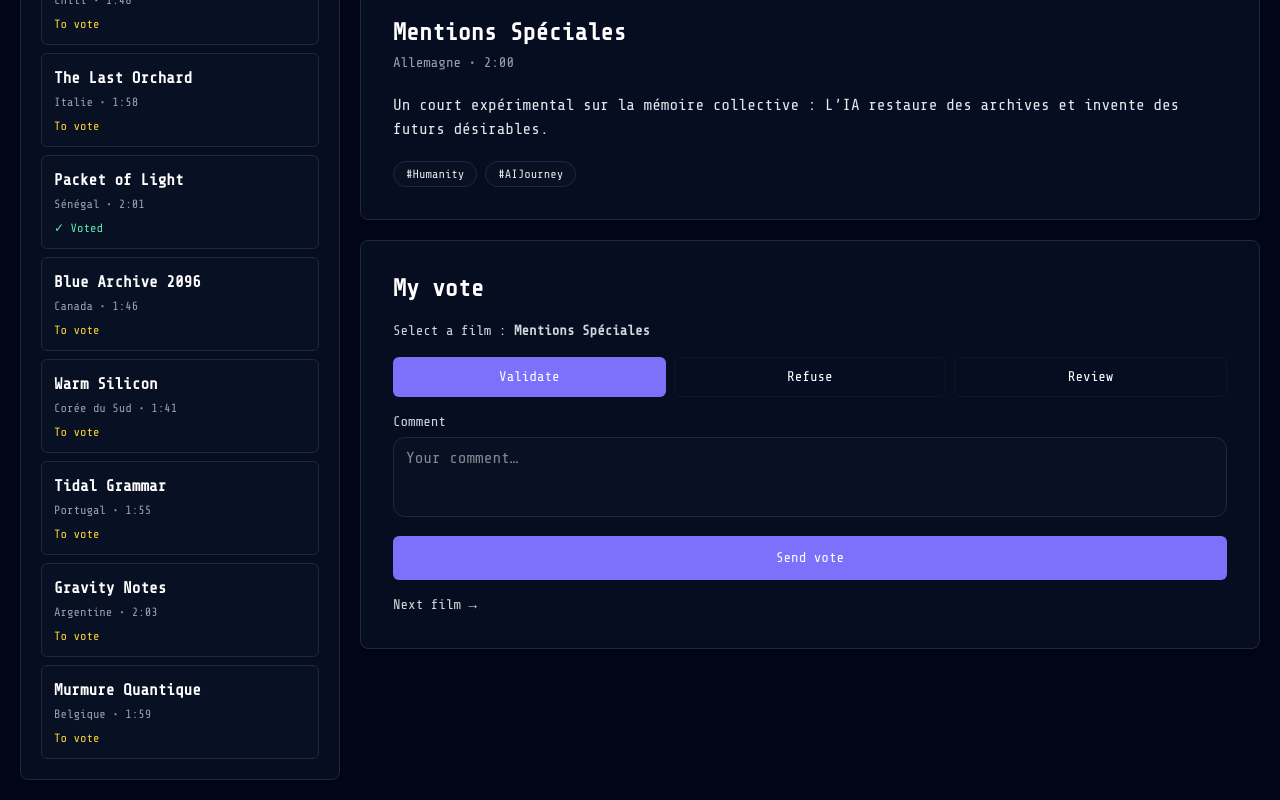
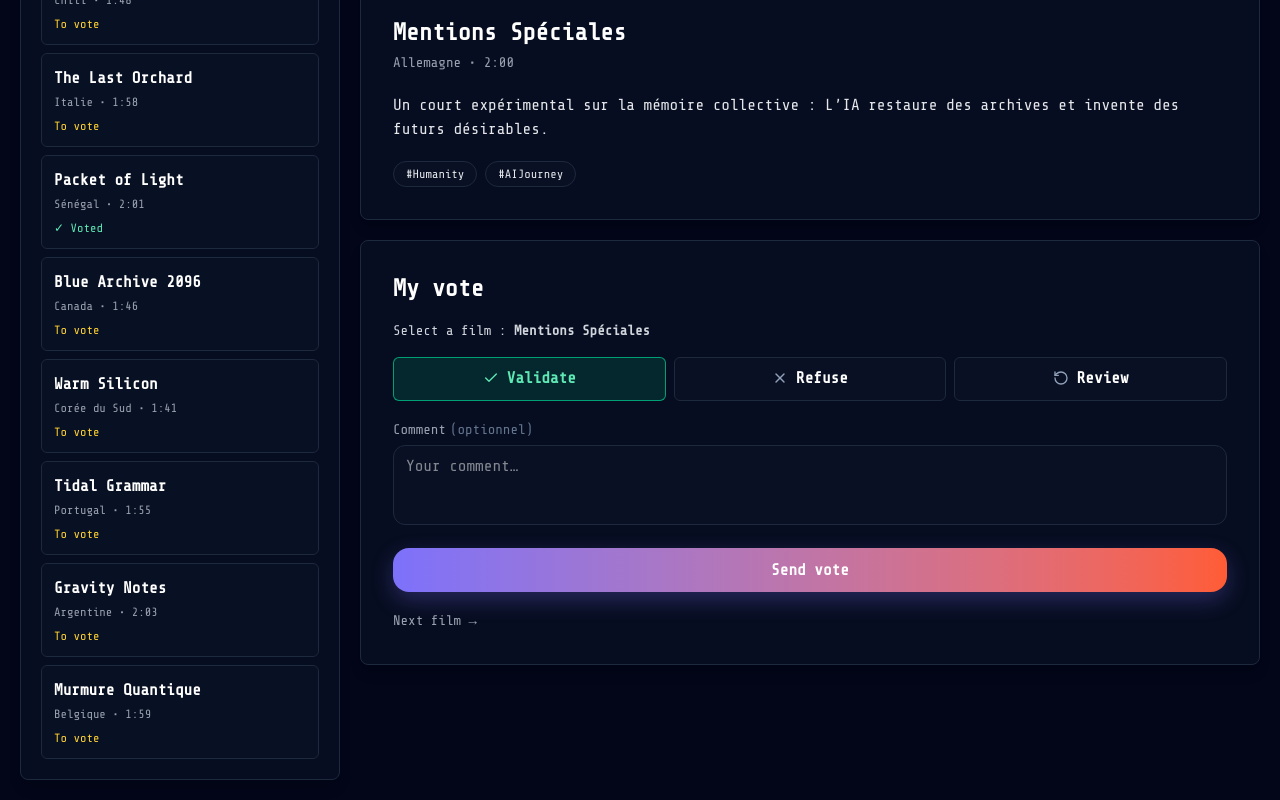
Before and after one commit to pascal-fortunati/marsAI, a React (Vite) app in the folder frontend/: page /jury in a window 1280 px wide. Shown: the part 787-1587 px from the top of the page. Built offline with nearby package versions, Linux system fonts and the light colour scheme.

Commit message:
refactor(jury): harmoniser les boutons de Mon vote (icônes/couleurs) et la typo de FilmSearch
- inspirer les boutons de Mon vote des statuts "À voter", "Voté", etc.

```diff
--- a/frontend/src/view/jury/FilmSearch.tsx
+++ b/frontend/src/view/jury/FilmSearch.tsx
@@ -19,7 +19,7 @@ export function FilmSearch({ query, onSearch, disabled }: FilmSearchProps) {
           aria-hidden="true"
         />
         <input
-          className="flex-1 rounded border border-slate-800 bg-slate-900/30 py-2 pl-12 pr-3 text-white placeholder:text-white/45 focus:outline-none focus:ring-2 focus:ring-primary"
+          className="f-mono flex-1 rounded border border-slate-800 bg-slate-900/30 py-2 pl-12 pr-3 text-white placeholder:text-white/45 focus:outline-none focus:ring-2 focus:ring-primary"
           placeholder={t("jury.searchPlaceholder")}
           value={query}
           onChange={(event) => onSearch(event.target.value)}
--- a/frontend/src/view/jury/JuryVote.tsx
+++ b/frontend/src/view/jury/JuryVote.tsx
@@ -1,5 +1,6 @@
 import { useState } from "react";
 import { useTranslation } from "react-i18next";
+import { Check, RotateCcw, X, type LucideIcon } from "lucide-react";
 import { Button } from "../../components/ui/Button";
 import type { Film, VoteDecision } from "./types";
 
@@ -33,11 +34,34 @@ export function JuryVote({
     await onVote(film.id, decision, comment);
   };
 
-  const decisionButtons: Array<{ value: VoteDecision; label: string }> = [
-    { value: "validate", label: t("jury.actions.validate") },
-    { value: "refuse", label: t("jury.actions.refuse") },
-    { value: "review", label: t("jury.actions.review") },
+  const decisionButtons: Array<{
+    value: VoteDecision;
+    label: string;
+    icon: LucideIcon;
+    activeClassName: string;
+  }> = [
+    {
+      value: "validate",
+      label: t("jury.actions.validate"),
+      icon: Check,
+      activeClassName:
+        "border-emerald-400/70 bg-emerald-500/15 text-emerald-300",
+    },
+    {
+      value: "refuse",
+      label: t("jury.actions.refuse"),
+      icon: X,
+      activeClassName: "border-rose-400/70 bg-rose-500/15 text-rose-300",
+    },
+    {
+      value: "review",
+      label: t("jury.actions.review"),
+      icon: RotateCcw,
+      activeClassName: "border-amber-400/70 bg-amber-500/15 text-amber-300",
+    },
   ];
+
+  const isDisabled = Boolean(disabled);
 
   return (
     <div className="f-mono rounded-lg border border-slate-800 bg-slate-900/45 p-8 text-white shadow-lg">
@@ -51,44 +75,55 @@ export function JuryVote({
             {t("jury.selectFilm")} : <strong>{film.title}</strong>
           </p>
 
-          <div className="mt-4 space-y-3">
+          <div className="mt-4 space-y-4">
             <div className="grid gap-2 sm:grid-cols-3">
               {decisionButtons.map((item) => {
                 const active = decision === item.value;
+                const Icon = item.icon;
                 return (
-                  <Button
+                  <button
                     key={item.value}
                     type="button"
-                    variant={active ? "default" : "outline"}
                     onClick={() => setDecision(item.value)}
-                    className={!active ? "text-white" : undefined}
-                    disabled={disabled || isSubmitting}
+                    className={`h-11 rounded-md border px-4 text-base font-semibold transition disabled:opacity-50 ${
+                      active
+                        ? item.activeClassName
+                        : "border-slate-800 bg-slate-900/30 text-white hover:border-slate-600 hover:bg-slate-800/40"
+                    }`}
+                    disabled={isDisabled || isSubmitting}
                   >
-                    {item.label}
-                  </Button>
+                    <span className="inline-flex items-center justify-center gap-2">
+                      <Icon
+                        className={`h-4 w-4 ${active ? "" : "text-slate-400"}`}
+                        aria-hidden="true"
+                      />
+                      <span>{item.label}</span>
+                    </span>
+                  </button>
                 );
               })}
             </div>
 
             <div>
-              <label className="text-sm text-gray-300">
+              <label className="text-sm text-gray-400">
                 {t("jury.commentLabel")}
+                <span className="ml-1 text-slate-500">(optionnel)</span>
               </label>
               <textarea
                 value={comment}
                 onChange={(e) => setComment(e.target.value)}
                 className="mt-1 h-20 w-full resize-none rounded border border-slate-800 bg-slate-900/30 px-3 py-2 text-white focus:outline-none focus:ring-2 focus:ring-primary"
                 placeholder={t("jury.commentPlaceholder")}
-                disabled={disabled || isSubmitting}
+                disabled={isDisabled || isSubmitting}
               />
             </div>
 
             <Button
-              variant="default"
+              variant="outline"
               size="lg"
-              className="w-full"
+              className="f-mono w-full rounded-2xl border-0 bg-gradient-to-r from-[#7d71fb] to-[#ff5c35] text-base font-semibold text-white shadow-[0_8px_22px_rgba(125,113,251,0.28)] hover:opacity-95"
               onClick={handleSubmit}
-              disabled={disabled || isSubmitting || !film}
+              disabled={isDisabled || isSubmitting || !film}
             >
               {isSubmitting
                 ? t("jury.sending")
@@ -97,9 +132,9 @@ export function JuryVote({
 
             <button
               type="button"
-              className="text-sm text-gray-300 transition-colors hover:text-white"
+              className="text-sm text-gray-400 transition-colors hover:text-white"
               onClick={onNextFilm}
-              disabled={disabled || !film}
+              disabled={isDisabled || !film}
             >
               {t("jury.nextFilm")}
             </button>
```
